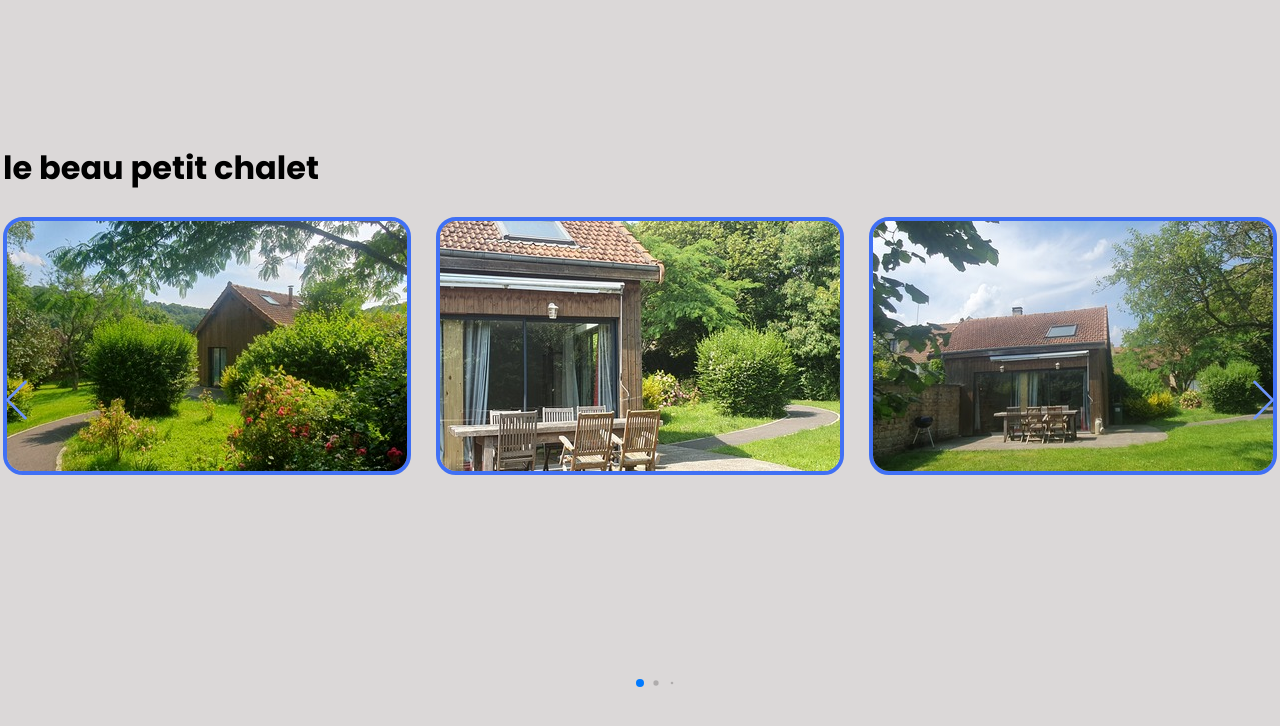
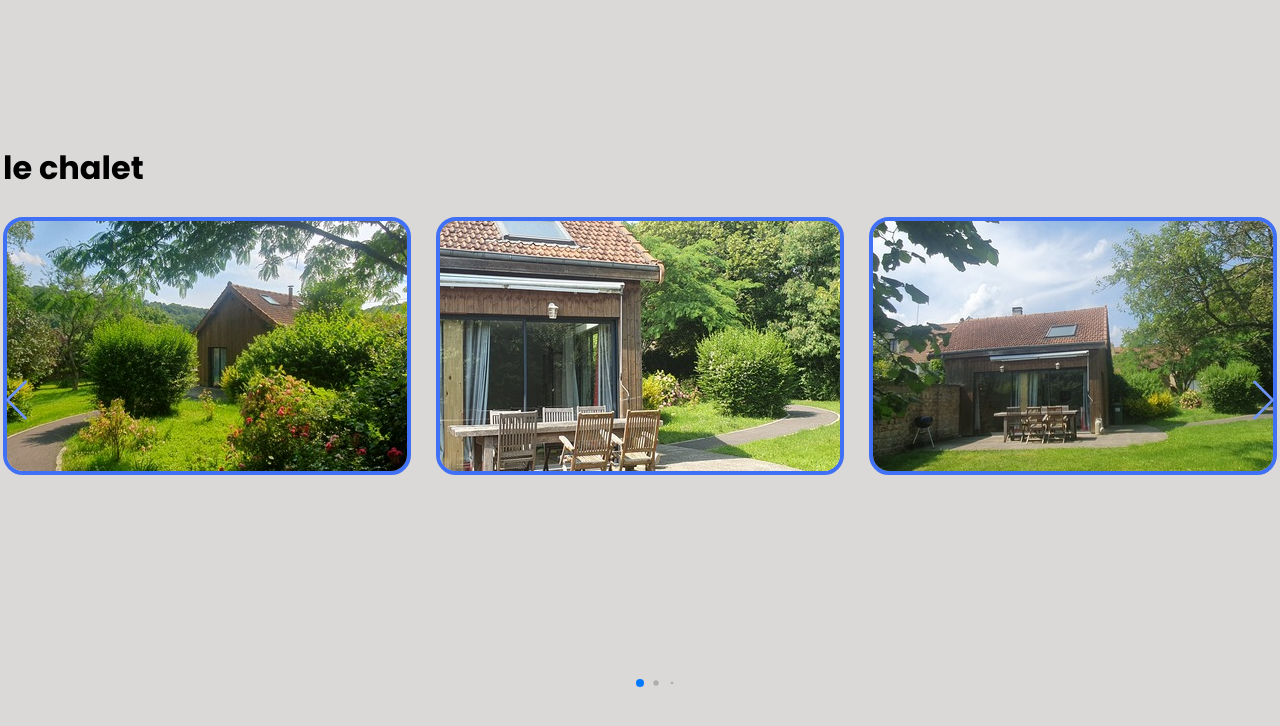
Before and after one commit to HUBERTBRICAU/visioneuse, a plain HTML site: page index.html in a window 1280 px wide. Drawn offline with nearby package versions, Linux system fonts and the light colour scheme.

Commit message:
Update index.html

```diff
--- a/index.html
+++ b/index.html
@@ -16,7 +16,7 @@
   <body>
     <div class="slider-container swiper">
       <div class="lechalet">
-        <h1>le beau petit chalet</h1>
+        <h1>le chalet</h1>
       </div>
       <div class="slider-content">
         <div class="card-wrapper swiper-wrapper">
```
